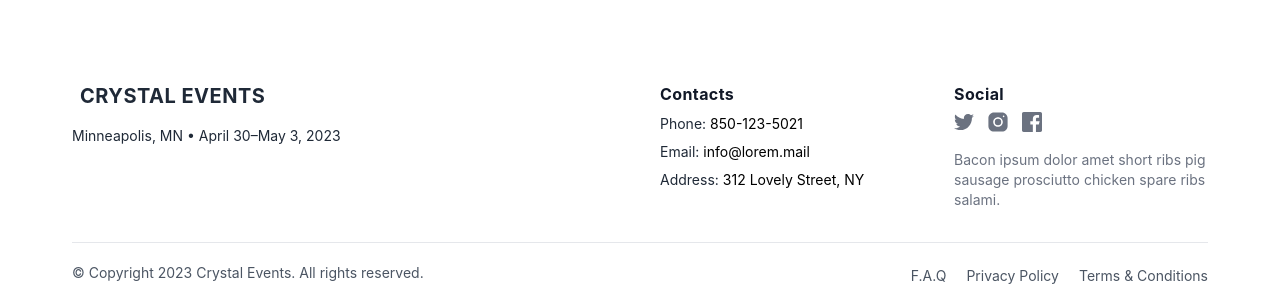
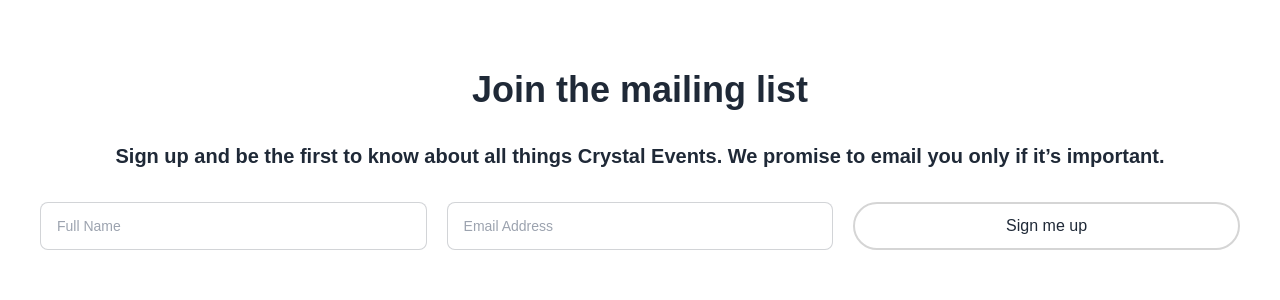
Before and after one commit to mohammedtakbir/Job-Task-Eazy-ERP-Technologies-Private-Limited, a React (Create React App) app: page / in a window 1280 px wide. Shown: the part 2296-2596 px from the top of the page. Built offline with nearby package versions, Linux system fonts and the light colour scheme.

Commit message:
added email section with emailjs

```diff
--- a/package.json
+++ b/package.json
@@ -3,11 +3,14 @@
   "version": "0.1.0",
   "private": true,
   "dependencies": {
+    "@emailjs/browser": "^3.10.0",
     "@testing-library/jest-dom": "^5.16.5",
     "@testing-library/react": "^13.4.0",
     "@testing-library/user-event": "^13.5.0",
+    "daisyui": "^2.47.0",
     "react": "^18.2.0",
     "react-dom": "^18.2.0",
+    "react-hot-toast": "^2.4.0",
     "react-icons": "^4.7.1",
     "react-router-dom": "^6.6.2",
     "react-scripts": "5.0.1",
--- a/public/index.html
+++ b/public/index.html
@@ -1,5 +1,5 @@
 <!DOCTYPE html>
-<html lang="en">
+<html lang="en" data-theme="light">
   <head>
     <meta charset="utf-8" />
     <link rel="icon" href="%PUBLIC_URL%/favicon.ico" />
--- a/src/App.js
+++ b/src/App.js
@@ -1,3 +1,4 @@
+import { Toaster } from "react-hot-toast";
 import { RouterProvider } from "react-router-dom";
 import { routers } from "./routers/routes";
 
@@ -5,6 +6,7 @@ function App() {
   return (
     <>
       <RouterProvider router={routers} />
+      <Toaster />
     </>
   );
 }
--- a/src/Pages/Home/Home/Home.js
+++ b/src/Pages/Home/Home/Home.js
@@ -1,6 +1,7 @@
 import React from 'react';
 import Banner from '../Banner/Banner';
 import FavoriteEvent from '../FavoriteEvent/FavoriteEvent';
+import JoinWithEmail from '../JoinWithEmail/JoinWithEmail';
 import Speakers from '../Speakers/Speakers';
 import Sponsors from '../Sponsors/Sponsors';
 
@@ -11,6 +12,7 @@ const Home = () => {
             <FavoriteEvent />
             <Speakers />
             <Sponsors />
+            <JoinWithEmail />
         </div>
     );
 };
--- a/src/Pages/Home/JoinWithEmail/JoinWithEmail.js
+++ b/src/Pages/Home/JoinWithEmail/JoinWithEmail.js
@@ -1,9 +1,61 @@
-import React from 'react';
+import React, { useRef, useState } from 'react';
+import emailjs from '@emailjs/browser';
+import { toast } from 'react-hot-toast';
 
 const JoinWithEmail = () => {
+    const form = useRef();
+    const [loading, setLoading] = useState(false);
+
+    const sendEmail = (e) => {
+        setLoading(true);
+        e.preventDefault();
+
+        emailjs.sendForm(
+            process.env.REACT_APP_SERVICE_ID,
+            process.env.REACT_APP_TEMPLATE_ID,
+            form.current,
+            process.env.REACT_APP_USER_ID
+        )
+            .then((result) => {
+                toast.success('Email sent successfully');
+                e.target.reset();
+                setLoading(false);
+            }, (error) => {
+                toast.error(error.text);
+            });
+    }
+
     return (
-        <div>
-
+        <div className='max-w-[1200px] mx-auto my-20'>
+            <div className='text-center'>
+                <h2 className='text-4xl font-bold'>Join the mailing list</h2>
+                <p className='text-xl font-semibold my-8'>Sign up and be the first to know about all things Crystal Events. We promise to email you only if it’s important.</p>
+            </div>
+            <div>
+                <form className='my-5' ref={form} onSubmit={sendEmail}>
+                    <div className='sm:flex gap-5'>
+                        <input
+                            name="user_name"
+                            type="text"
+                            placeholder="Full Name"
+                            className="input input-bordered text-sm w-[33%]"
+                            required
+                        />
+                        <input
+                            name="user_email"
+                            type="email"
+                            placeholder="Email Address"
+                            className="input input-bordered text-sm w-[33%]"
+                            required
+                        />
+                        <button
+                            type='submit'
+                            className='sm:px-5 px-4 sm:py-[10px] py-[8px] border-[#d5d5d5] border-2 rounded-3xl hover:bg-[#d5d5d5] hover:text-[#333] duration-300 w-[33%]'>
+                            {loading ? 'Signing up...' : 'Sign me up'}
+                        </button>
+                    </div>
+                </form>
+            </div>
         </div>
     );
 };
--- a/src/index.css
+++ b/src/index.css
@@ -1,16 +1,8 @@
 @tailwind base;
 @tailwind components;
 @tailwind utilities;
+@import url('https://fonts.googleapis.com/css2?family=Poppins:wght@100;200;300;400;600;700;800;900&display=swap');
 body {
   margin: 0;
-  font-family: -apple-system, BlinkMacSystemFont, 'Segoe UI', 'Roboto', 'Oxygen',
-    'Ubuntu', 'Cantarell', 'Fira Sans', 'Droid Sans', 'Helvetica Neue',
-    sans-serif;
-  -webkit-font-smoothing: antialiased;
-  -moz-osx-font-smoothing: grayscale;
+  font-family: 'Poppins', sans-serif;
 }
-
-code {
-  font-family: source-code-pro, Menlo, Monaco, Consolas, 'Courier New',
-    monospace;
-}
--- a/tailwind.config.js
+++ b/tailwind.config.js
@@ -6,5 +6,5 @@ module.exports = {
   theme: {
     extend: {},
   },
-  plugins: [],
+  plugins: [require("daisyui")],
 }
```
Also changed, not shown: 1 other file (tests, documents, lock files or other folders).
